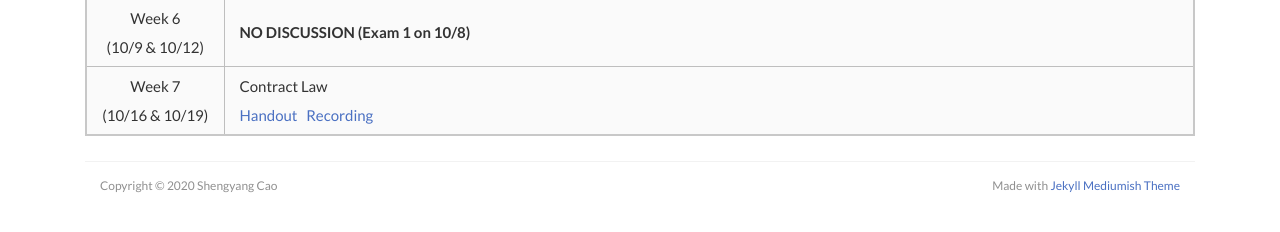
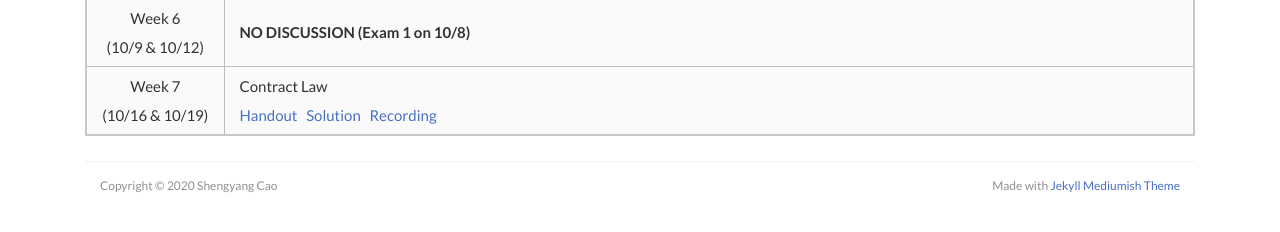
Before and after one commit to scaotravis/scaotravis.github.io, a Jekyll site: the page built from _posts/2020-08-04-teaching-fa-522.md, in a window 1280 px wide and 900 px high, scrolled down 590 px. Shown: the part 665-897 px from the top of the window. Built offline with Jekyll 4.4.1, drawn with Linux system fonts in a browser that asks for light colours; nearby versions of some CDN libraries; comment, search, counter and statistics services are not loaded.

Commit message:
dis 5: upload sol

```diff
--- a/_posts/2020-08-04-teaching-fa-522.md
+++ b/_posts/2020-08-04-teaching-fa-522.md
@@ -36,4 +36,4 @@
 | Week 4 <br> (9/25 & 9/28) | Property Law <br> [Handout]({{ site.url }}/downloads/teaching/fa20-522/522_fa20_dis-3_handout.pdf) &nbsp; [Solution]({{ site.url }}/downloads/teaching/fa20-522/522_fa20_dis-3_sol.pdf) &nbsp; [Recording](https://us-lti.bbcollab.com/recording/1039ea5afe6440ec812b5f33fb97329e)|
 | Week 5 <br> (10/2 & 10/5) | Property Law (Cont'd) <br> [Handout]({{ site.url }}/downloads/teaching/fa20-522/522_fa20_dis-4_handout.pdf) &nbsp; [Solution]({{ site.url }}/downloads/teaching/fa20-522/522_fa20_dis-4_sol.pdf) &nbsp; [Recording](https://us-lti.bbcollab.com/recording/b547a3cbb8714b8fa7332c2023b35ccf)|
 | Week 6 <br> (10/9 & 10/12) | **NO DISCUSSION (Exam 1 on 10/8)** |
-| Week 7 <br> (10/16 & 10/19) | Contract Law <br> [Handout]({{ site.url }}/downloads/teaching/fa20-522/522_fa20_dis-5_handout.pdf) &nbsp; [Recording](https://us-lti.bbcollab.com/recording/9f4c2ebea07649ff82342894d4fa79fa)|
+| Week 7 <br> (10/16 & 10/19) | Contract Law <br> [Handout]({{ site.url }}/downloads/teaching/fa20-522/522_fa20_dis-5_handout.pdf) &nbsp; [Solution]({{ site.url }}/downloads/teaching/fa20-522/522_fa20_dis-5_sol.pdf) &nbsp; [Recording](https://us-lti.bbcollab.com/recording/9f4c2ebea07649ff82342894d4fa79fa)|
```
Also changed, not shown: 6 other files.
